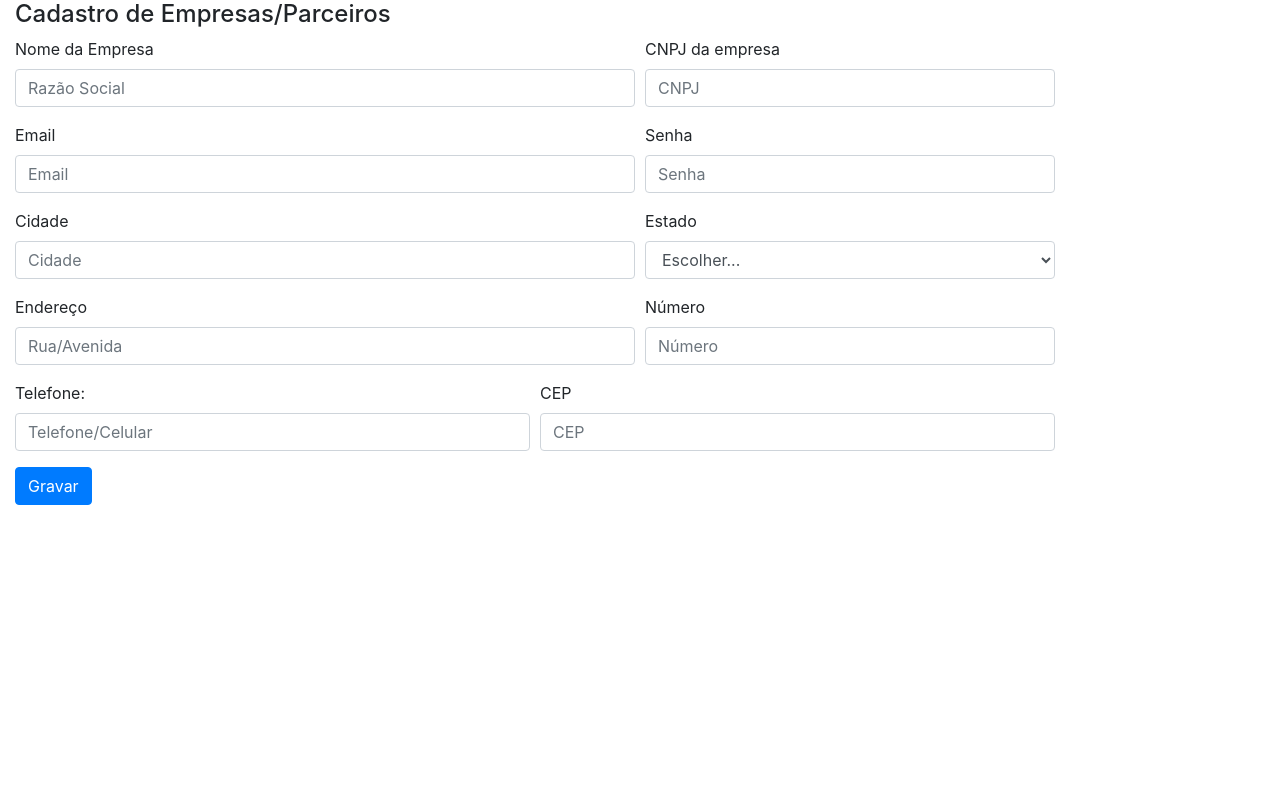
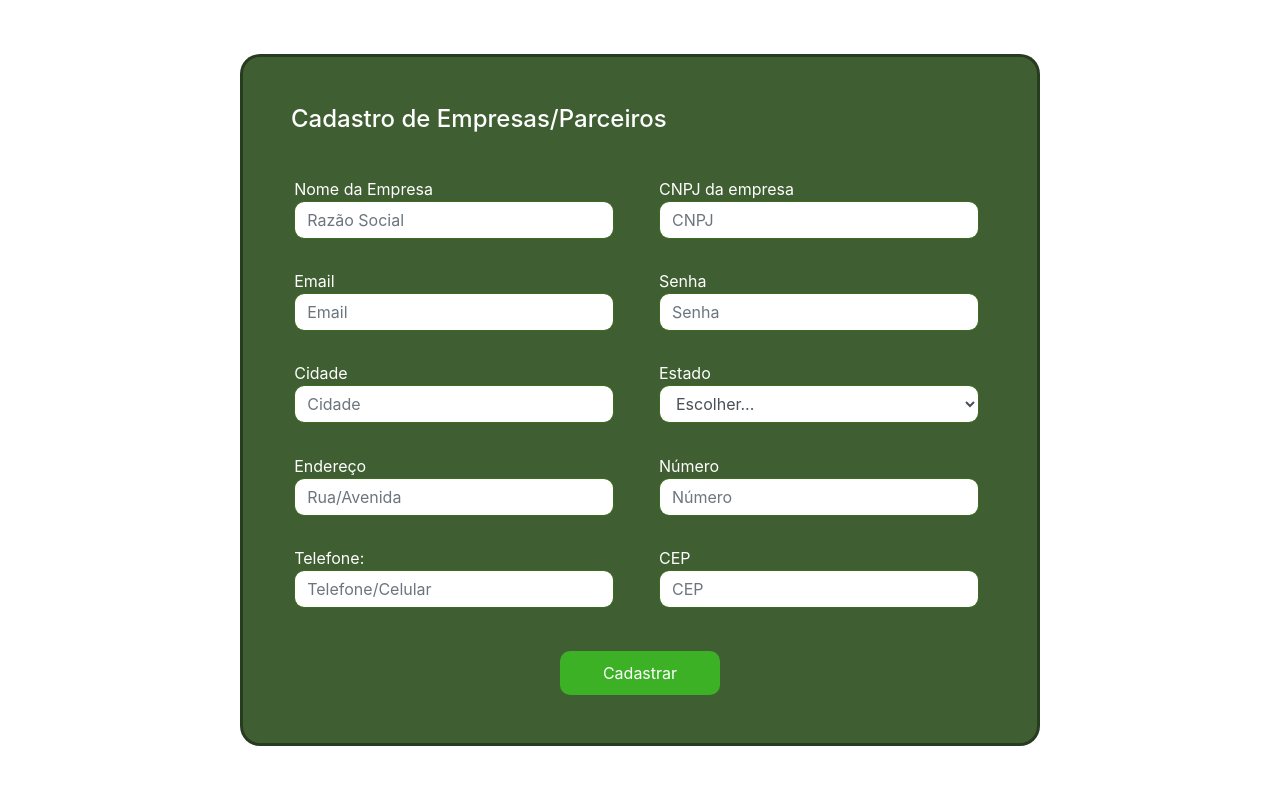
Before and after one commit to RafaelHOliveira07/Projeto-3semestre, a PHP site: page /cadastro-empresa.html in a window 1280 px wide. Run offline with PHP 8.4, Linux system fonts and the light colour scheme.

Commit message:
css cadastrar empresas

```diff
--- a/projeto-reciclame/web/cadastro-empresa.html
+++ b/projeto-reciclame/web/cadastro-empresa.html
@@ -9,40 +9,46 @@
     <link rel="stylesheet" href="https://cdnjs.cloudflare.com/ajax/libs/font-awesome/4.7.0/css/font-awesome.min.css">
     <!-- jQuery library -->
     <link rel="stylesheet" href="https://stackpath.bootstrapcdn.com/bootstrap/4.1.3/css/bootstrap.min.css">
+    <link rel="stylesheet" href="style/style-cadas.css">
 
     <title>Cadstro Empresas</title>
 </head>
 <body>
-    <main class=" container-fluid">
+    <header>
+
+</header>
+    <main class=" ">
+
+        <form action="gravar-empresa.php" method="POST">
             <h4>Cadastro de Empresas/Parceiros</h4>
-        <form action="gravar-empresa.php" method="POST">
-            <div class="form-row">
+
+            <div class="form-row panel">
                 <div class="form-group col-md-6">
-                    <label for="nome">Nome da Empresa</label>
-                    <input type="text" class="form-control" name="nome" placeholder="Razão Social">
+                    <label for="nome">Nome da Empresa
+                    <input type="text" class="form-control" name="nome" placeholder="Razão Social"></label>
                 </div>
                 <div class="form-group col-md-4">
-                    <label for="cnpj">CNPJ da empresa</label>
-                    <input type="text" class="form-control" id="cnpj" name="cnpj" placeholder="CNPJ">
+                    <label for="cnpj">CNPJ da empresa
+                    <input type="text" class="form-control" id="cnpj" name="cnpj" placeholder="CNPJ"></label>
                 </div>
             </div>
-            <div class="form-row">
+            <div class="form-row panel">
                 <div class="form-group col-md-6">
-                    <label for="email">Email</label>
-                    <input type="text" class="form-control" name="email" placeholder="Email">
+                    <label for="email">Email
+                    <input type="text" class="form-control" name="email" placeholder="Email"></label>
                 </div>
                 <div class="form-group col-md-4">
-                    <label for="senha">Senha</label>
-                    <input type="password" class="form-control" name="senha" placeholder="Senha">
+                    <label for="senha">Senha
+                    <input type="password" class="form-control" name="senha" placeholder="Senha"></label>
                 </div>
             </div>
-            <div class="form-row">
+            <div class="form-row panel">
                 <div class="form-group col-md-6">
-                    <label for="cidade">Cidade</label>
-                    <input type="text" class="form-control" name="cidade" placeholder="Cidade">
+                    <label for="cidade">Cidade
+                    <input type="text" class="form-control" name="cidade" placeholder="Cidade"></label>
                 </div>
                 <div class="form-group col-md-4">
-                    <label for="estado">Estado</label>
+                    <label for="estado">Estado
                     <select name="estado" class="form-control">
                         <option selected>Escolher...</option>
                         <option value="AC">Acre</option>
@@ -72,30 +78,32 @@
                         <option value="SP">São Paulo</option>
                         <option value="SE">Sergipe</option>
                         <option value="TO">Tocantins</option>
-                    </select>
+                    </select></label>
                 </div>
             </div>
-            <div class="form-row">
+            <div class="form-row panel">
                 <div class="form-group col-md-6">
-                    <label for="endereco">Endereço</label>
-                    <input type="text" class="form-control" name="endereco" placeholder="Rua/Avenida">
+                    <label for="endereco">Endereço
+                    <input type="text" class="form-control" name="endereco" placeholder="Rua/Avenida"></label>
                 </div>
                 <div class="form-group col-md-4">
-                    <label for="numero">Número</label>
-                    <input type="number" class="form-control" name="numero" placeholder="Número">
+                    <label for="numero">Número
+                    <input type="number" class="form-control" name="numero" placeholder="Número"></label>
                 </div>
             </div>
-            <div class="form-row">
-                <div class="form-group col-md-5">
-                    <label for="tel">Telefone:</label>
-                    <input type="text" class="form-control" name="tel" placeholder="Telefone/Celular">
+            <div class="form-row panel">
+                <div class="form-group col-md-6">
+                    <label for="tel">Telefone:
+                    <input type="text" class="form-control" name="tel" placeholder="Telefone/Celular"></label>
                 </div>
-                <div class="form-group col-md-5">
-                    <label for="cep">CEP</label>
-                    <input type="text" class="form-control" name="cep" placeholder="CEP">
+                <div class="form-group col-md-4">
+                    <label for="cep">CEP
+                    <input type="text" class="form-control" name="cep" placeholder="CEP"></label>
                 </div>
             </div>
-            <button type="submit" class="btn btn-primary">Gravar</button>
+            <div class="button">
+            <button type="submit" class="">Cadastrar</button>
+        </div>
         </form>
     </main>
 
--- a/projeto-reciclame/web/gravar-empresa.php
+++ b/projeto-reciclame/web/gravar-empresa.php
@@ -45,7 +45,7 @@ if ($_SERVER['REQUEST_METHOD'] === 'POST') {
     $stmt->bind_param("sssssssiss", $nome, $cnpj, $email, $senha, $cidade, $estado, $endereco, $numero, $tel, $cep);
 
     if ($stmt->execute() === true) {
-        echo "<h4>Dados inseridos com sucesso!</h4>";
+        echo "<h4>cadastro realizado com sucesso inseridos com sucesso!</h4>";
     } else {
         echo "Erro ao inserir dados: " . $stmt->error;
     }
--- a/projeto-reciclame/web/html/index.html
+++ b/projeto-reciclame/web/html/index.html
@@ -91,7 +91,7 @@
             <a href="#service">Contatos</a>
           </li>
           <li>
-            <a href="#service">Cadastra-se</a>
+            <a href="../cadastro-empresa.php">Cadastra-se</a>
           </li>
         </ul>
       </div>
--- /dev/null
+++ b/projeto-reciclame/web/style/style-cadas.css
@@ -0,0 +1,140 @@
+*{
+    padding: 0;
+    margin: 0;
+
+}
+
+body{
+    width: 100%;
+    height: 100vh;
+}
+
+
+main{
+
+    width: 100%;
+    height: 100%;
+    display: flex;
+    justify-content: center;
+    align-items: center;
+}
+
+form h4{
+    padding-bottom: 2rem;
+}
+
+
+
+.panel{
+    width: 40rem;
+    display: flex;
+    flex-direction: row;
+    gap: 3rem;
+    padding: 0.2rem;
+}
+
+
+form label{
+    width:20rem ;
+}
+form {
+    display: flex;
+    flex-direction: column;
+
+    max-width: 100%;
+    width: 50rem;
+    background-color: #163c06d2;
+    backdrop-filter: blur(20px);
+    padding: 3rem;
+    border-radius: 20px;
+    position: relative;
+    border: 3px solid #0000005d;
+    color: #fff;
+
+  }
+
+  title {
+    font-size: 28px;
+    color: royalblue;
+    font-weight: 600;
+    letter-spacing: -1px;
+    position: relative;
+    display: flex;
+    align-items: center;
+    padding-left: 30px;
+  }
+
+
+
+  form label {
+    position: relative;
+  }
+
+  .form-control {
+    width: 100%;
+    outline: 0;
+    border: 1px solid rgba(62, 129, 12, 0.397);
+    border-radius: 10px;
+
+  }
+
+  form label input + span {
+    position: absolute;
+    left: 10px;
+    top: 15px;
+    color: grey;
+    font-size: 0.9em;
+    cursor: text;
+    transition: 0.3s ease;
+  }
+
+  form label input:placeholder-shown + span {
+    top: 15px;
+    font-size: 0.9em;
+  }
+
+  form label input:focus + span,.form label input:valid + span {
+    top: 30px;
+    font-size: 0.7em;
+    font-weight: 600;
+  }
+
+  form label input:valid + span {
+    color: green;
+  }
+
+  .button{
+    display: flex;
+    justify-content: center;
+    padding-top:1rem ;
+  }
+
+  button {
+    width: 10rem;
+    border: none;
+    outline: none;
+    background-color: rgb(60, 177, 37);
+    padding: 10px;
+    border-radius: 10px;
+    color: #fff;
+    font-size: 16px;
+    transform: .3s ease;
+  }
+
+  button:hover {
+    background-color: rgb(43, 127, 34);
+  }
+
+
+
+  @keyframes pulse {
+    from {
+      transform: scale(0.9);
+      opacity: 1;
+    }
+
+    to {
+      transform: scale(1.8);
+      opacity: 0;
+    }
+  }
```
Also changed, not shown: projeto-reciclame/adm-index.html (added).
